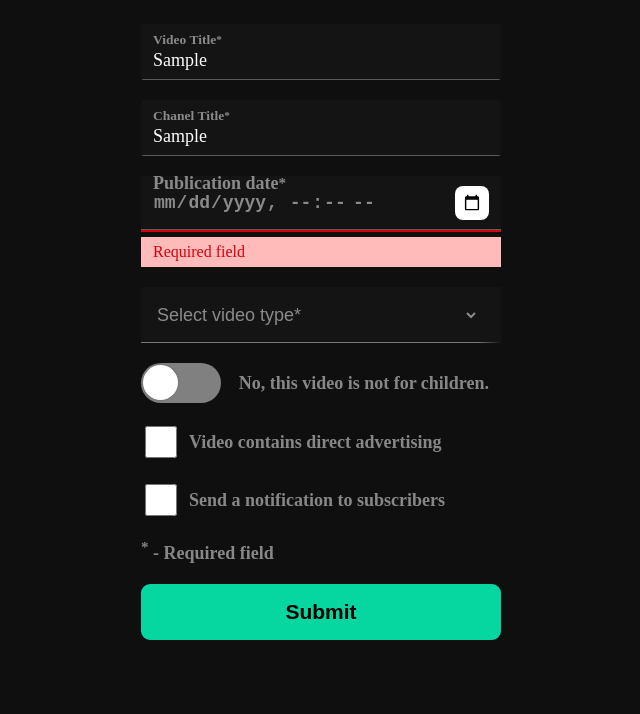
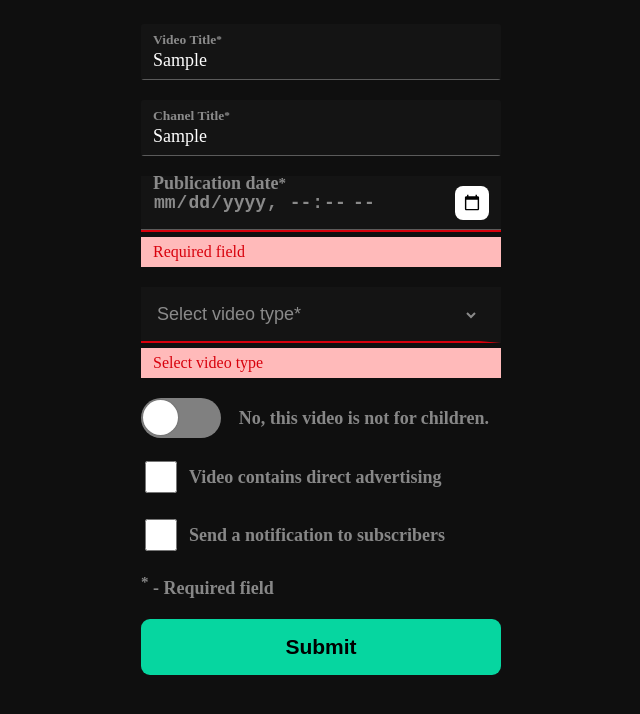
Before and after one commit to dokahp/rs-react, a React (Vite) app: page /add in a window 1280 px wide. Both pictures are taken after typing "Sample", "Sample" into the empty fields and a click on the button "Submit". Shown: the part 370-1084 px from the top of the page, without its empty margins (319-959 px from the left). Built offline with nearby package versions, Linux system fonts and the light colour scheme.

Commit message:
feat: add select err msg

```diff
--- a/src/components/Form/Form.tsx
+++ b/src/components/Form/Form.tsx
@@ -236,7 +236,11 @@ class Form extends React.Component<Props, State> {
               err={errors.date.err}
               msg={errors.date.msg}
             />
-            <Select referance={this.select} />
+            <Select
+              referance={this.select}
+              err={errors.select.err}
+              msg={errors.select.msg}
+            />
             <Switch
               reference={this.switchElem}
               name="react-switch-new"
--- a/src/components/Select/Select.tsx
+++ b/src/components/Select/Select.tsx
@@ -3,6 +3,8 @@ import './select.css';
 
 interface Props {
   referance: React.RefObject<HTMLSelectElement>;
+  err: boolean;
+  msg: string;
 }
 
 class Select extends React.Component<Props, object> {
@@ -12,15 +14,27 @@ class Select extends React.Component<Props, object> {
   }
 
   render() {
-    const { referance } = this.props;
+    const { referance, err, msg } = this.props;
     return (
-      <select className="select" defaultValue="default" ref={referance}>
+      <>
+        <select
+          className="select"
+          defaultValue="default"
+          ref={referance}
+          style={
+            err
+              ? { marginBottom: '5px', borderBottom: '2px solid #d8000c' }
+              : {}
+          }
+        >
           <option value="Video">Video</option>
           <option value="Stream">Stream</option>
           <option value="default" hidden>
             Select video type*
           </option>
         </select>
+        {err ? <div className="error-block">{msg}</div> : ''}
+      </>
     );
   }
 }
```
Lines whose indentation alone changed are shown as unchanged.
